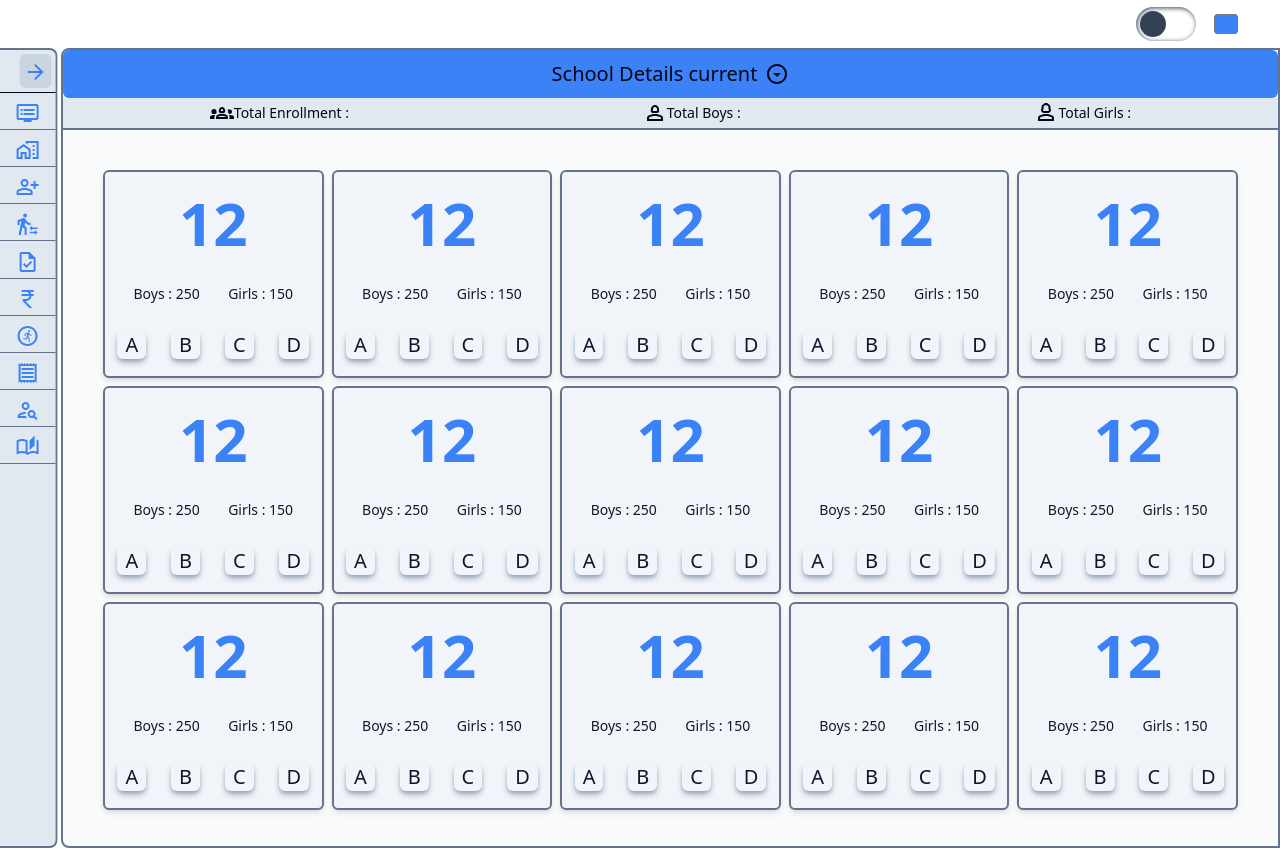
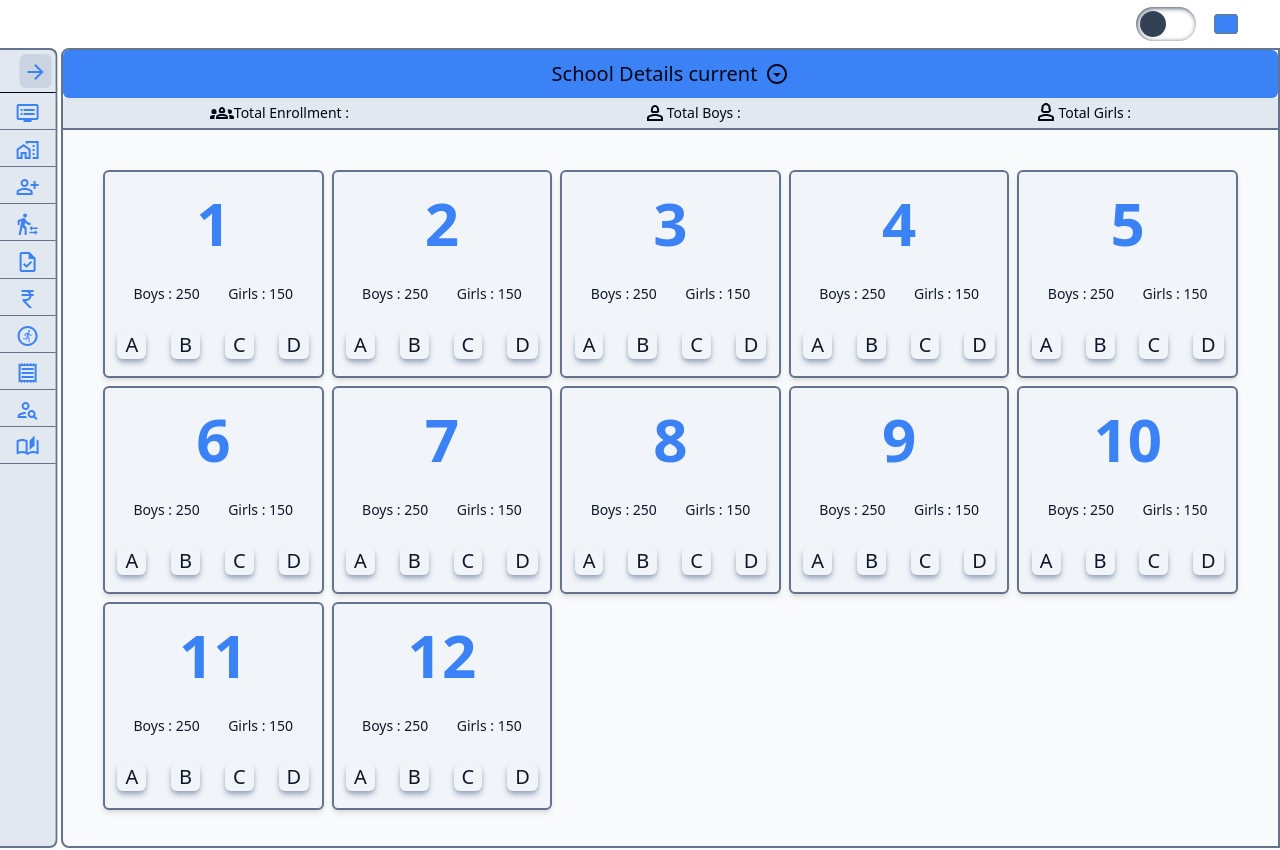
Before and after one commit to akash-git-bthames/COLLEGE-ERP, a React (Vite) app in the folder Frontend/: page / in a window 1280 px wide. Built offline with nearby package versions, Linux system fonts and the light colour scheme.

Commit message:
complete the school dashboard fist page

```diff
--- a/Frontend/src/Components/SchoolDashboard.jsx
+++ b/Frontend/src/Components/SchoolDashboard.jsx
@@ -15,6 +15,8 @@ function SchoolDashboard() {
   const [year, setYear] = useState('current');
   const [anchorEl, setAnchorEl] = useState(null);
   const open = Boolean(anchorEl);
+  const yearArray=['2023-24', '2022-23', '2021-22', '2020-21', '2019-20', '2018-19', '2017-18', '2016-17', '2015-16'];
+  const gradeArray = ['1', '2', '3', '4', '5', '6','7', '8', '9', '10', '11', '12'];
 
   const handleClick = (event) => setAnchorEl(event.currentTarget);
 
@@ -28,6 +30,8 @@ function SchoolDashboard() {
       console.error('Invalid year value:', value);
     }
   };
+
+
 
   return (
     <div className='h-[100vh]'>
@@ -52,8 +56,8 @@ function SchoolDashboard() {
           onClose={handleClose}
           TransitionComponent={Fade}
         >
-          {['2023-24', '2022-23', '2021-22', '2020-21', '2019-20', '2018-19', '2017-18', '2016-17', '2015-16'].map(year => (
-            <MenuItem key={year} onClick={() => handleClose(year)}>{year}</MenuItem>
+          {yearArray.map((year, idx) => (
+            <MenuItem key={idx} onClick={() => handleClose(year)}>{year}</MenuItem>
           ))}
         </Menu>
       </div>
@@ -63,10 +67,12 @@ function SchoolDashboard() {
         <div className='flex items-center'><Person3OutlinedIcon /> Total Girls :</div>
       </div>
       <div className='h-[90vh] grid lg:grid-cols-5 md:grid-cols-4 sm:grid-cols-3 grid-cols-2 md:gap-2 gap-1 lg:p-10 md:p-6 sm:p-4 p-3'>
-        {Array.from({ length: 15 }).map((_, idx) => (
-          <SchoolDashboardCard key={idx} className='col-span-1 row-span-1' />
+        {gradeArray.map((val, idx) => (
+          <SchoolDashboardCard key={idx} grade={val}  className='col-span-1 row-span-1' />
         ))}
       </div>
+
+
     </div>
   );
 }
--- a/Frontend/src/Components/SchoolDashboardCard.jsx
+++ b/Frontend/src/Components/SchoolDashboardCard.jsx
@@ -1,8 +1,8 @@
 import React from "react";
 import { useTheme } from "../context/ColorContext";
-function SchoolDashboardCard() {
+function SchoolDashboardCard({grade}) {
   const { color } = useTheme();
-  const classes = 12;
+
   const totalBoys = 250;
   const totalGirls = 150;
   const sections = ["A", "B", "C", "D"];
@@ -13,7 +13,7 @@ function SchoolDashboardCard() {
         className=" h-[50%] lg:text-6xl font-bold md:text-5xl sm:text-4xl text-2xl flex justify-center items-center"
         style={{ color: color }}
       >
-        {classes}
+        {grade}
       </div>
 
       <div className="flex h-[20%] justify-evenly items-center lg:text-md lg:font-medium md:text-sm md:font-normal sm:text-xs sm:font-normal text-[10px] font-thin">
```
